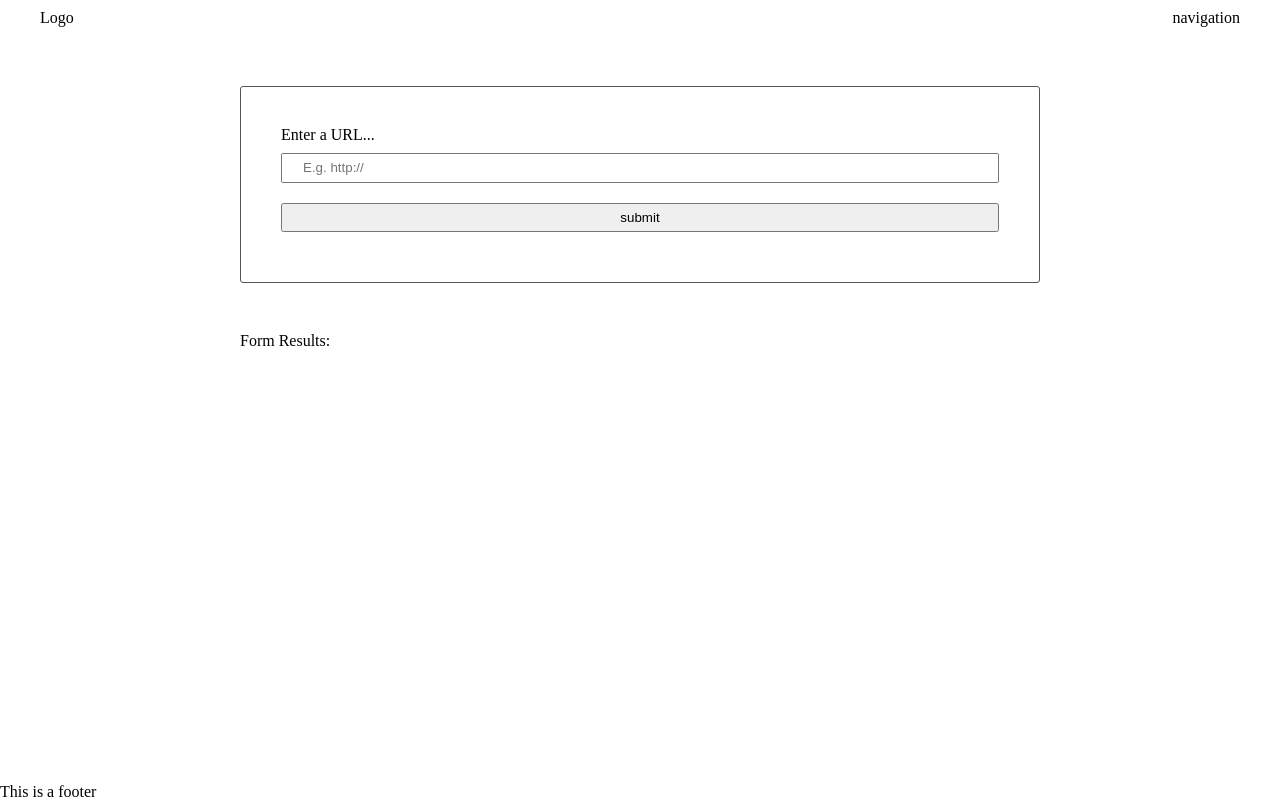
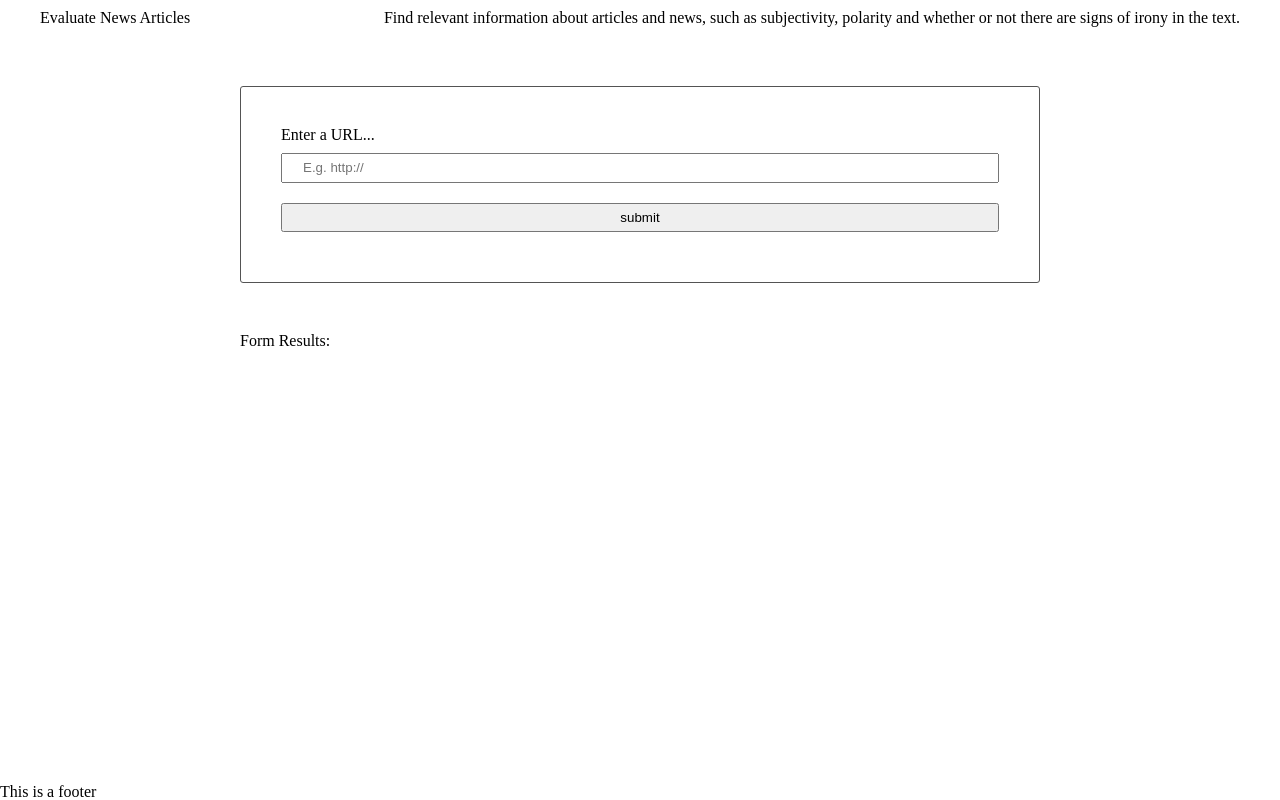
Before and after one commit to areejsalah/evaluate-news-nlp-project-6-, a website built with webpack: page src/client/views/index.html in a window 1280 px wide. Built offline with nearby package versions, Linux system fonts and the light colour scheme.

Commit message:
feat: Change header title and description

```diff
--- a/src/client/views/index.html
+++ b/src/client/views/index.html
@@ -14,10 +14,10 @@
 
         <header>
             <div class="">
-                Logo
+                Evaluate News Articles
             </div>
             <div class="">
-                navigation
+                Find relevant information about articles and news, such as subjectivity, polarity and whether or not there are signs of irony in the text.
             </div>
         </header>
 
```
